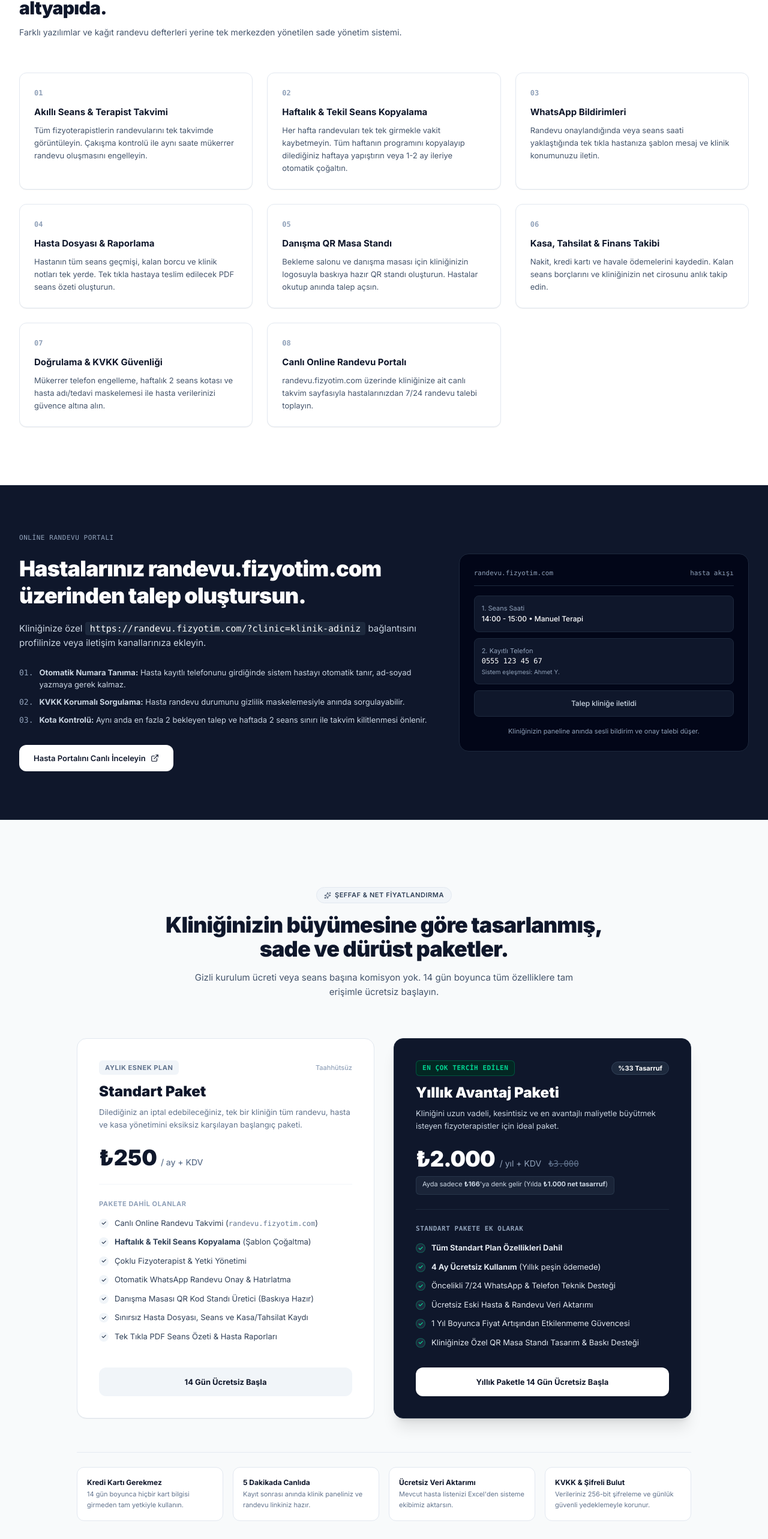
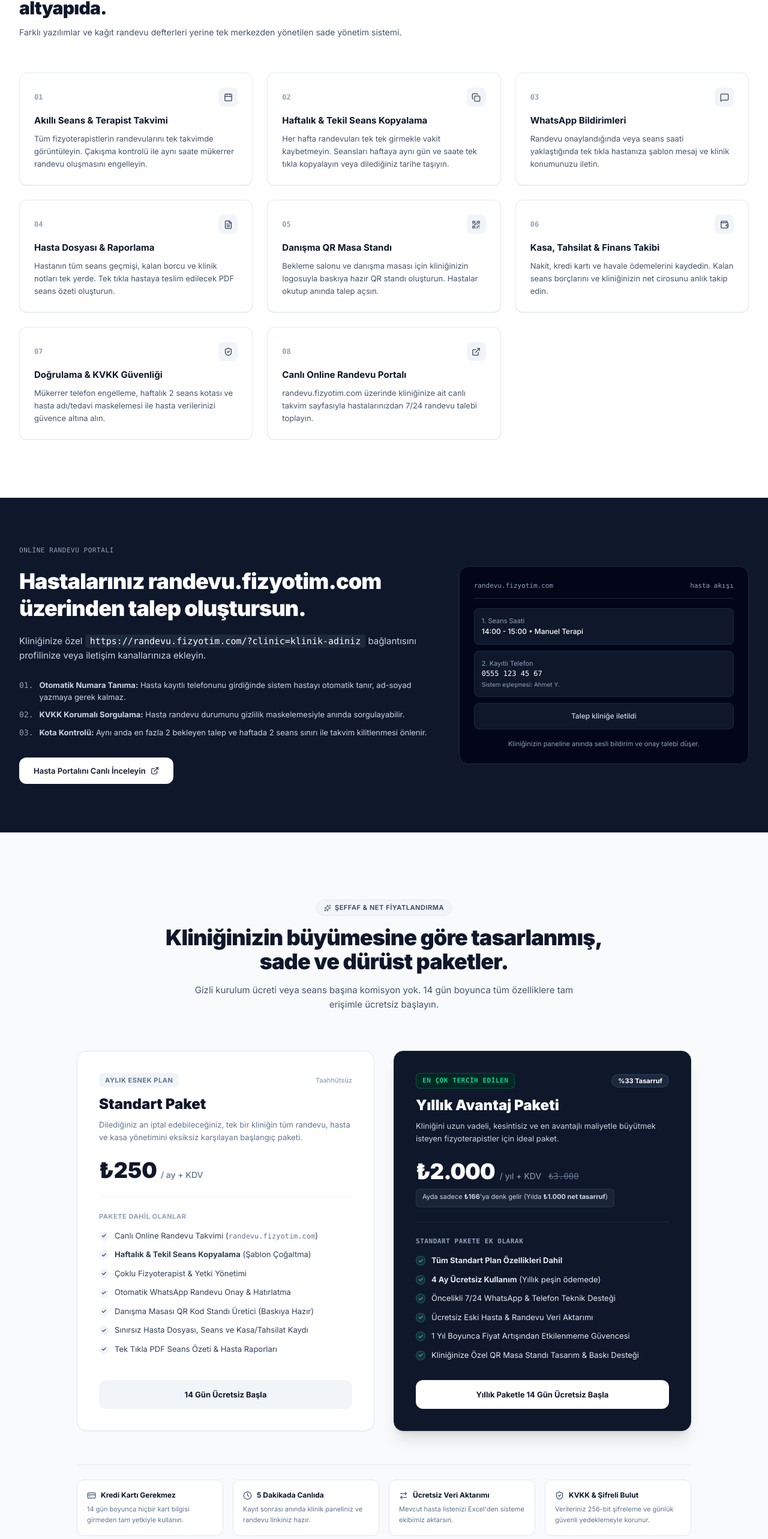
Before and after one commit to fthapaydin/rezervasyon_app, a React (Vite) app in the folder frontend/: page / in a window 1280 px wide. Shown: the part 1224-3790 px from the top of the page at 60% size. Built offline with nearby package versions, Linux system fonts and the light colour scheme; no server answers.

Commit message:
icon ekleme

```diff
--- a/frontend/src/pages/Login.jsx
+++ b/frontend/src/pages/Login.jsx
@@ -5,7 +5,8 @@ import { API_URL } from '../lib/api';
 import {
   Activity, Mail, Lock, Loader2, LogIn, Building2,
   Eye, EyeOff, Check, X, ArrowRight, ExternalLink,
-  MessageSquare, Phone, ShieldCheck, Clock, CheckCircle2, Sparkles
+  MessageSquare, Phone, ShieldCheck, Clock, CheckCircle2, Sparkles,
+  Calendar, Copy, FileText, QrCode, Wallet, CreditCard, ArrowRightLeft, Users
 } from 'lucide-react';
 
 export default function Login({ onLogin }) {
@@ -331,7 +332,12 @@ export default function Login({ onLogin }) {
 
             {/* 01 */}
             <div className="p-6 rounded-xl border border-slate-200 bg-white hover:border-slate-300 transition-colors shadow-2xs">
-              <span className="text-[12px] font-mono font-semibold text-slate-400 block mb-3">01</span>
+              <div className="flex items-center justify-between mb-3">
+                <span className="text-[12px] font-mono font-bold text-slate-400">01</span>
+                <div className="w-8 h-8 rounded-lg bg-slate-100 text-slate-700 flex items-center justify-center">
+                  <Calendar size={15} strokeWidth={2} />
+                </div>
+              </div>
               <h3 className="text-[15px] font-bold text-slate-900 mb-2">Akıllı Seans &amp; Terapist Takvimi</h3>
               <p className="text-[13px] text-slate-600 leading-relaxed">
                 Tüm fizyoterapistlerin randevularını tek takvimde görüntüleyin. Çakışma kontrolü ile aynı saate mükerrer randevu oluşmasını engelleyin.
@@ -340,16 +346,26 @@ export default function Login({ onLogin }) {
 
             {/* 02 */}
             <div className="p-6 rounded-xl border border-slate-200 bg-white hover:border-slate-300 transition-colors shadow-2xs">
-              <span className="text-[12px] font-mono font-semibold text-slate-400 block mb-3">02</span>
+              <div className="flex items-center justify-between mb-3">
+                <span className="text-[12px] font-mono font-bold text-slate-400">02</span>
+                <div className="w-8 h-8 rounded-lg bg-slate-100 text-slate-700 flex items-center justify-center">
+                  <Copy size={15} strokeWidth={2} />
+                </div>
+              </div>
               <h3 className="text-[15px] font-bold text-slate-900 mb-2">Haftalık &amp; Tekil Seans Kopyalama</h3>
               <p className="text-[13px] text-slate-600 leading-relaxed">
-                Her hafta randevuları tek tek girmekle vakit kaybetmeyin. Tüm haftanın programını kopyalayıp dilediğiniz haftaya yapıştırın veya 1-2 ay ileriye otomatik çoğaltın.
+                Her hafta randevuları tek tek girmekle vakit kaybetmeyin. Seansları haftaya aynı gün ve saate tek tıkla kopyalayın veya dilediğiniz tarihe taşıyın.
               </p>
             </div>
 
             {/* 03 */}
             <div className="p-6 rounded-xl border border-slate-200 bg-white hover:border-slate-300 transition-colors shadow-2xs">
-              <span className="text-[12px] font-mono font-semibold text-slate-400 block mb-3">03</span>
+              <div className="flex items-center justify-between mb-3">
+                <span className="text-[12px] font-mono font-bold text-slate-400">03</span>
+                <div className="w-8 h-8 rounded-lg bg-slate-100 text-slate-700 flex items-center justify-center">
+                  <MessageSquare size={15} strokeWidth={2} />
+                </div>
+              </div>
               <h3 className="text-[15px] font-bold text-slate-900 mb-2">WhatsApp Bildirimleri</h3>
               <p className="text-[13px] text-slate-600 leading-relaxed">
                 Randevu onaylandığında veya seans saati yaklaştığında tek tıkla hastanıza şablon mesaj ve klinik konumunuzu iletin.
@@ -358,7 +374,12 @@ export default function Login({ onLogin }) {
 
             {/* 04 */}
             <div className="p-6 rounded-xl border border-slate-200 bg-white hover:border-slate-300 transition-colors shadow-2xs">
-              <span className="text-[12px] font-mono font-semibold text-slate-400 block mb-3">04</span>
+              <div className="flex items-center justify-between mb-3">
+                <span className="text-[12px] font-mono font-bold text-slate-400">04</span>
+                <div className="w-8 h-8 rounded-lg bg-slate-100 text-slate-700 flex items-center justify-center">
+                  <FileText size={15} strokeWidth={2} />
+                </div>
+              </div>
               <h3 className="text-[15px] font-bold text-slate-900 mb-2">Hasta Dosyası &amp; Raporlama</h3>
               <p className="text-[13px] text-slate-600 leading-relaxed">
                 Hastanın tüm seans geçmişi, kalan borcu ve klinik notları tek yerde. Tek tıkla hastaya teslim edilecek PDF seans özeti oluşturun.
@@ -367,7 +388,12 @@ export default function Login({ onLogin }) {
 
             {/* 05 */}
             <div className="p-6 rounded-xl border border-slate-200 bg-white hover:border-slate-300 transition-colors shadow-2xs">
-              <span className="text-[12px] font-mono font-semibold text-slate-400 block mb-3">05</span>
+              <div className="flex items-center justify-between mb-3">
+                <span className="text-[12px] font-mono font-bold text-slate-400">05</span>
+                <div className="w-8 h-8 rounded-lg bg-slate-100 text-slate-700 flex items-center justify-center">
+                  <QrCode size={15} strokeWidth={2} />
+                </div>
+              </div>
               <h3 className="text-[15px] font-bold text-slate-900 mb-2">Danışma QR Masa Standı</h3>
               <p className="text-[13px] text-slate-600 leading-relaxed">
                 Bekleme salonu ve danışma masası için kliniğinizin logosuyla baskıya hazır QR standı oluşturun. Hastalar okutup anında talep açsın.
@@ -376,7 +402,12 @@ export default function Login({ onLogin }) {
 
             {/* 06 */}
             <div className="p-6 rounded-xl border border-slate-200 bg-white hover:border-slate-300 transition-colors shadow-2xs">
-              <span className="text-[12px] font-mono font-semibold text-slate-400 block mb-3">06</span>
+              <div className="flex items-center justify-between mb-3">
+                <span className="text-[12px] font-mono font-bold text-slate-400">06</span>
+                <div className="w-8 h-8 rounded-lg bg-slate-100 text-slate-700 flex items-center justify-center">
+                  <Wallet size={15} strokeWidth={2} />
+                </div>
+              </div>
               <h3 className="text-[15px] font-bold text-slate-900 mb-2">Kasa, Tahsilat &amp; Finans Takibi</h3>
               <p className="text-[13px] text-slate-600 leading-relaxed">
                 Nakit, kredi kartı ve havale ödemelerini kaydedin. Kalan seans borçlarını ve kliniğinizin net cirosunu anlık takip edin.
@@ -385,7 +416,12 @@ export default function Login({ onLogin }) {
 
             {/* 07 */}
             <div className="p-6 rounded-xl border border-slate-200 bg-white hover:border-slate-300 transition-colors shadow-2xs">
-              <span className="text-[12px] font-mono font-semibold text-slate-400 block mb-3">07</span>
+              <div className="flex items-center justify-between mb-3">
+                <span className="text-[12px] font-mono font-bold text-slate-400">07</span>
+                <div className="w-8 h-8 rounded-lg bg-slate-100 text-slate-700 flex items-center justify-center">
+                  <ShieldCheck size={15} strokeWidth={2} />
+                </div>
+              </div>
               <h3 className="text-[15px] font-bold text-slate-900 mb-2">Doğrulama &amp; KVKK Güvenliği</h3>
               <p className="text-[13px] text-slate-600 leading-relaxed">
                 Mükerrer telefon engelleme, haftalık 2 seans kotası ve hasta adı/tedavi maskelemesi ile hasta verilerinizi güvence altına alın.
@@ -394,7 +430,12 @@ export default function Login({ onLogin }) {
 
             {/* 08 */}
             <div className="p-6 rounded-xl border border-slate-200 bg-white hover:border-slate-300 transition-colors shadow-2xs">
-              <span className="text-[12px] font-mono font-semibold text-slate-400 block mb-3">08</span>
+              <div className="flex items-center justify-between mb-3">
+                <span className="text-[12px] font-mono font-bold text-slate-400">08</span>
+                <div className="w-8 h-8 rounded-lg bg-slate-100 text-slate-700 flex items-center justify-center">
+                  <ExternalLink size={15} strokeWidth={2} />
+                </div>
+              </div>
               <h3 className="text-[15px] font-bold text-slate-900 mb-2">Canlı Online Randevu Portalı</h3>
               <p className="text-[13px] text-slate-600 leading-relaxed">
                 randevu.fizyotim.com üzerinde kliniğinize ait canlı takvim sayfasıyla hastalarınızdan 7/24 randevu talebi toplayın.
@@ -640,19 +681,31 @@ export default function Login({ onLogin }) {
           {/* ─── Güvenceler / Alt Bilgi Rozetleri ─── */}
           <div className="grid grid-cols-2 md:grid-cols-4 gap-4 max-w-5xl mx-auto pt-6 border-t border-slate-200/80 text-[12px]">
             <div className="p-4 rounded-xl bg-white border border-slate-200">
-              <span className="font-bold text-slate-900 block mb-0.5">Kredi Kartı Gerekmez</span>
+              <div className="flex items-center gap-2 mb-1.5">
+                <CreditCard size={15} className="text-slate-600" />
+                <span className="font-bold text-slate-900 block">Kredi Kartı Gerekmez</span>
+              </div>
               <p className="text-slate-500 text-[11px] leading-relaxed">14 gün boyunca hiçbir kart bilgisi girmeden tam yetkiyle kullanın.</p>
             </div>
             <div className="p-4 rounded-xl bg-white border border-slate-200">
-              <span className="font-bold text-slate-900 block mb-0.5">5 Dakikada Canlıda</span>
+              <div className="flex items-center gap-2 mb-1.5">
+                <Clock size={15} className="text-slate-600" />
+                <span className="font-bold text-slate-900 block">5 Dakikada Canlıda</span>
+              </div>
               <p className="text-slate-500 text-[11px] leading-relaxed">Kayıt sonrası anında klinik paneliniz ve randevu linkiniz hazır.</p>
             </div>
             <div className="p-4 rounded-xl bg-white border border-slate-200">
-              <span className="font-bold text-slate-900 block mb-0.5">Ücretsiz Veri Aktarımı</span>
+              <div className="flex items-center gap-2 mb-1.5">
+                <ArrowRightLeft size={15} className="text-slate-600" />
+                <span className="font-bold text-slate-900 block">Ücretsiz Veri Aktarımı</span>
+              </div>
               <p className="text-slate-500 text-[11px] leading-relaxed">Mevcut hasta listenizi Excel'den sisteme ekibimiz aktarsın.</p>
             </div>
             <div className="p-4 rounded-xl bg-white border border-slate-200">
-              <span className="font-bold text-slate-900 block mb-0.5">KVKK &amp; Şifreli Bulut</span>
+              <div className="flex items-center gap-2 mb-1.5">
+                <ShieldCheck size={15} className="text-slate-600" />
+                <span className="font-bold text-slate-900 block">KVKK &amp; Şifreli Bulut</span>
+              </div>
               <p className="text-slate-500 text-[11px] leading-relaxed">Verileriniz 256-bit şifreleme ve günlük güvenli yedeklemeyle korunur.</p>
             </div>
           </div>
```
Also changed, not shown: frontend/src/pages/Dashboard.jsx (+20 -8 lines), frontend/src/pages/Patients.jsx (+16 -11 lines), frontend/src/pages/Requests.jsx (+7 -5 lines), frontend/src/pages/Sessions.jsx (+21 -6 lines).
